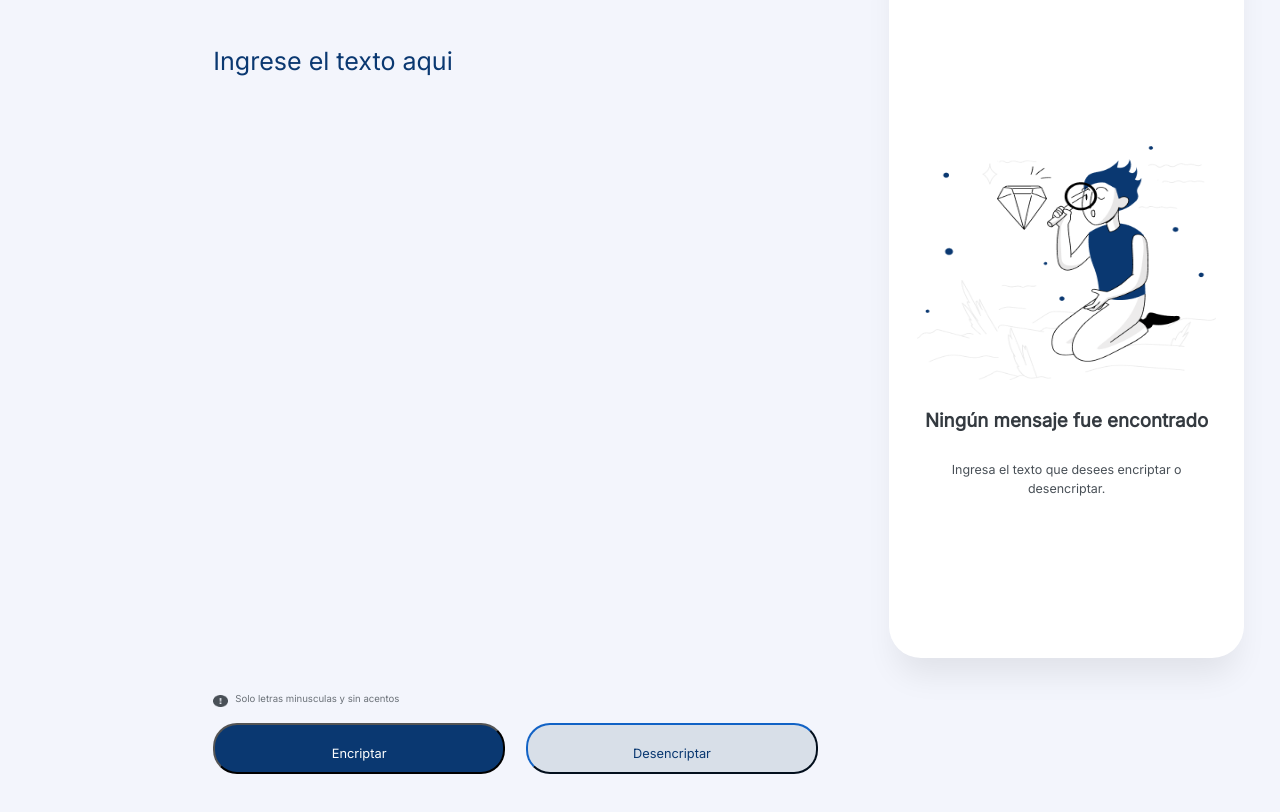
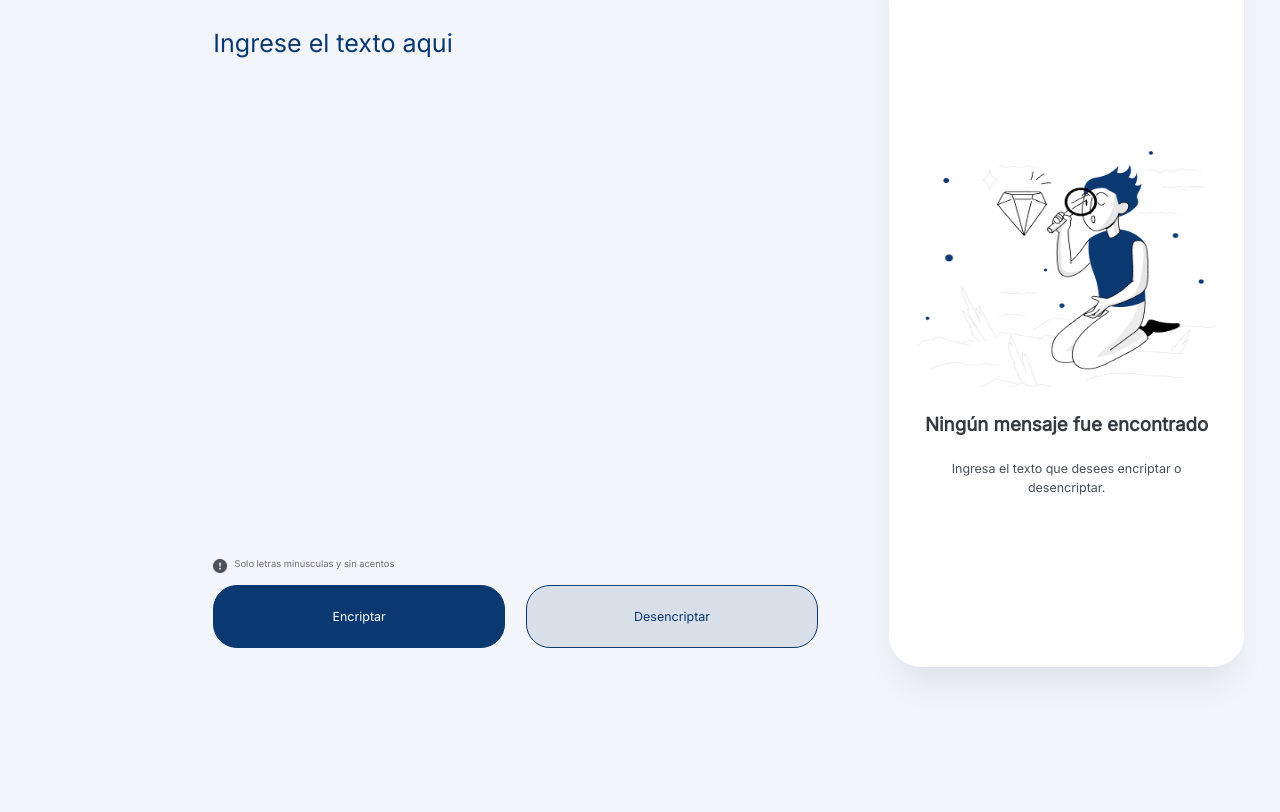
Before and after one commit to jhonsua/ProyectoEncriptador, a plain HTML site: page index.html in a window 1280 px wide. Shown: the part 106-918 px from the top of the page. Before the commit the page ends 880 px from the top, so only its background shows below. Drawn offline with Linux system fonts and the light colour scheme.

Commit message:
finalizado css desktop1

```diff
--- a/styles/styles.css
+++ b/styles/styles.css
@@ -1,43 +1,53 @@
-body{
-    display: flex;
-    flex-direction:row;
+html,body{
     width: 100%;
     height: 100vh;
     max-width: 1440px;
     max-height: 1024px;
+}
+ body{
+    display: flex;
+    flex-direction:row;
     background: #F3F5FC;
-
     }
 body > div{
     align-items:stretch
 }
 #logo{
         width: 8.33%;
-        margin: 2.78% 0% 0% 2.78%;
+
+        margin: 3.91vh 0% 0vh 2.78%;
+
 
 
     }
 #logo img{
         margin-left: 42px;
+        height: 4.69vh;
+
     }
 
  #encriptar{
     width: 40.07%;
+    height: 100vh;
     max-width: 577px;
     max-height: 856px;
-    margin: 11.67% 0% 0% 5.56%;
+    margin: 16.41vh 0% 0vh 5.56%;
+
     }
 
     #editor{
+        width: 100%;
+        height: 66.70vh;
         max-width: 577px;
         max-height: 683px ;
-        width: 100%;
-        height:100%;
+
+
     }
 
 ::placeholder { color: #0A3871; }
 #input-text{
-
+    width: 100%;
+    height: 100%;
     background-color: rgba(0, 0, 0, 0);
     outline: 0;
     border-style: none;
@@ -57,62 +67,65 @@ body > div{
 #alert{
     display: inline-flex;
     width: 39.69%;
-    height: 2.11%;
+    height: 1.76vh;
     max-width: 229px;
     max-height: 18px;
-    margin-bottom: 2.77%;
+    margin-bottom: 1.56vh;
+
 }
 #alert img{
-    width: 7.33%;
-    height: 88.89%;
+
     max-width: 16px;
     max-height: 16px;
     margin-right: 3.5%;
 }
 #text-alert{
 width: 89.52%;
-height: 100%;
+height: 1.76vh;
 font-family: 'Inter';
 font-style: normal;
 font-weight: 400;
-font-size: 60%;
+font-size: 1.17vh;
 line-height: 80%;
+margin-top: 0.2vh;
 color: #495057;
 opacity: 0.8
 }
 #botones{
-    width: 117.86%;
+    width: 117.87%;
     height: 7.83%;
     max-width: 680px;
     max-height: 67px;
+    margin-bottom: 7.03vh;
     display: flex;
 }
 #botonOne, #botonTwo{
 width: 48.24%;
+height: 100%;
 max-width: 328px;
-height: 100%;
-padding: 3.53%;
+border-width: 1.6px;
+padding: 0px;
 border-radius: 24px;
 font-family: 'Inter';
 font-style: normal;
 font-weight: 400;
-font-size: 80%;
+font-size: 1.56vh;
+border-style: solid;
+border-color: #0A3871;
 }
 #botonOne{
 background: #0A3871;
 color: #FFFFFF;
 margin-right: 3.53%;
-
 }
 #botonTwo{
 background: #D8DFE8;
 color: #0A3871;
-border-color: #0A3871;
 box-sizing: border-box
 }
 #desencriptar{
 width: 27.78%;
-
+height: 92.19vh;
 max-height: 944px;
 max-width: 400px;
 background: #FFFFFF;
@@ -121,14 +134,14 @@ border-radius: 32px;
 margin: 2.78% 2.78% 2.78% 12.71%;
 }
 #desencriptar img{
-  margin: 60.75% 8% 8% 8%;
+  margin: 27.64vh 8% 3.13vh 8%;
   width: 84%;
-  height: 32.20%;
+  height: 29.69vh;
   max-width: 338px;
   max-height: 304px;
 }
 #desencriptar p:nth-child(2){
-    margin: 0vh 8.56% 8.56% 8.56%;
+    margin: 0vh 8% 3.13vh 8%;
     font-family: 'Inter';
    font-style: normal;
    font-weight: 700;
@@ -138,7 +151,7 @@ margin: 2.78% 2.78% 2.78% 12.71%;
 }
 
 #desencriptar p:nth-child(3){
-    margin: 0vh 8.56% 8.56% 8.56%;
+    margin: 0vh 8% 3.13vh 8%;
     font-family: 'Inter';
     font-style: normal;
     font-weight: 400;
```
